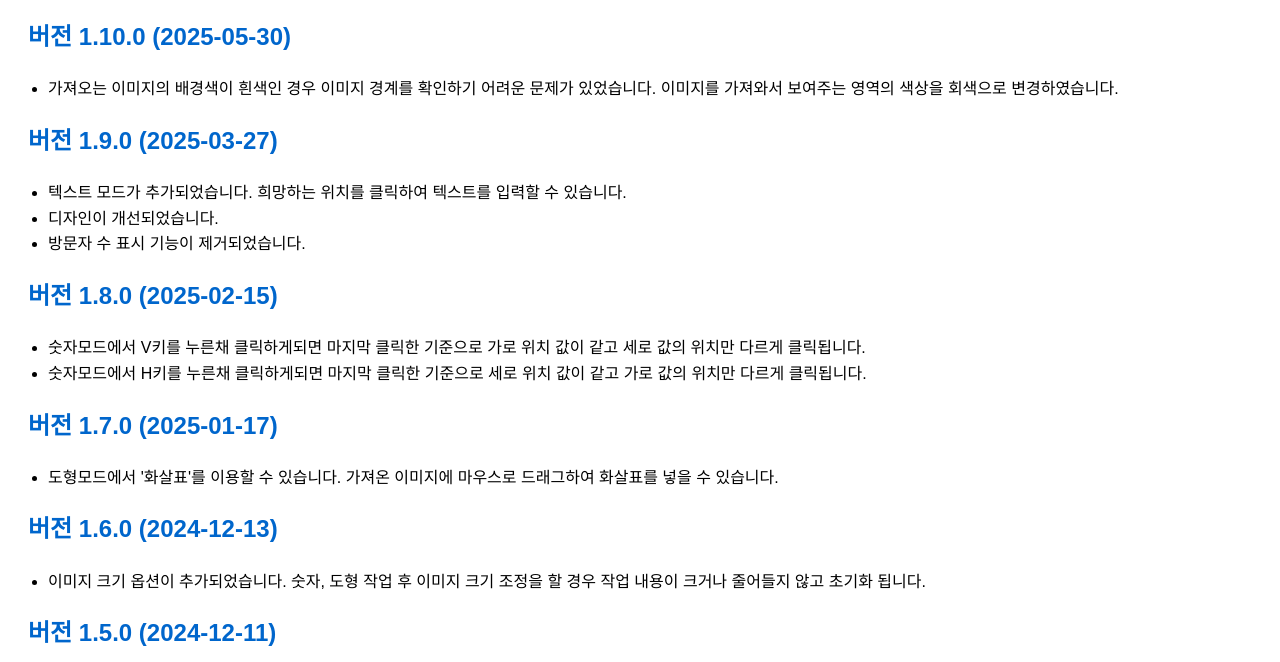
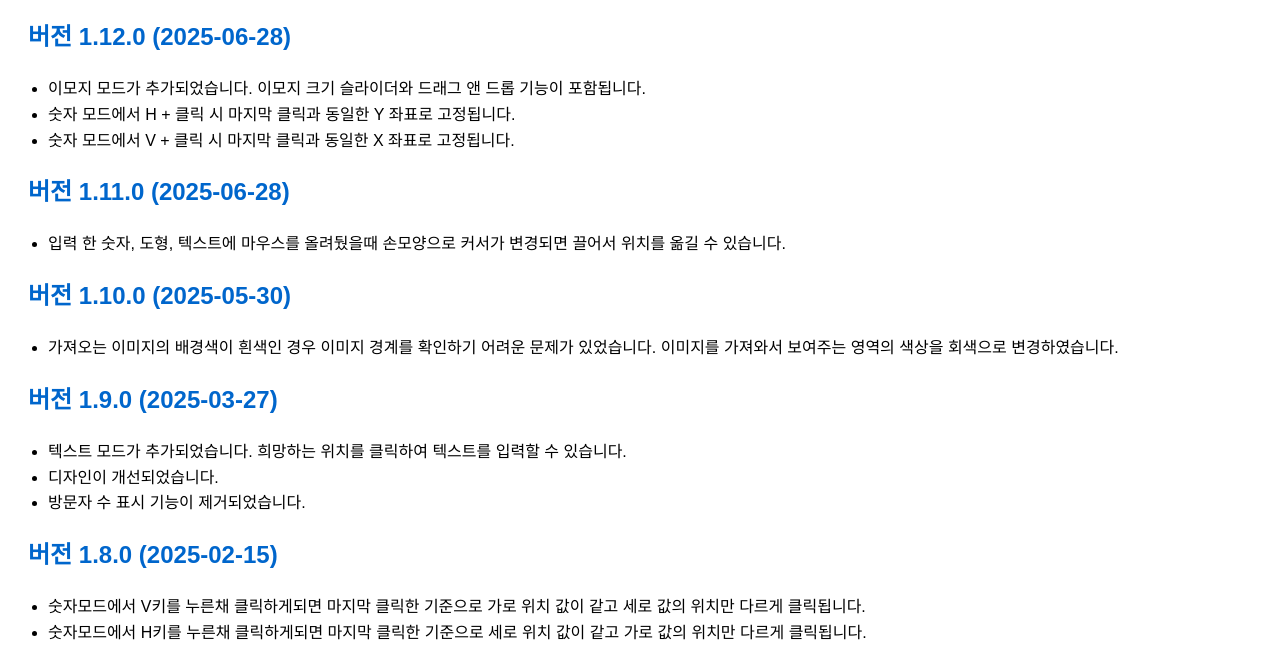
Before and after one commit to tiger-dreams/tiger-dream.github.io, a plain HTML site: page changelog.html in a window 1280 px wide. Shown: the part 104-766 px from the top of the page. Drawn offline with Linux system fonts and the light colour scheme.

Commit message:
Docs: Update changelog with emoji mode and number mode special keys

```diff
--- a/changelog.html
+++ b/changelog.html
@@ -14,6 +14,20 @@
 </head>
 <body>
     <h1>변경 이력</h1>
+    <div class="version">
+        <h2>버전 1.12.0 (2025-06-28)</h2>
+        <ul>
+            <li>이모지 모드가 추가되었습니다. 이모지 크기 슬라이더와 드래그 앤 드롭 기능이 포함됩니다.</li>
+            <li>숫자 모드에서 H + 클릭 시 마지막 클릭과 동일한 Y 좌표로 고정됩니다.</li>
+            <li>숫자 모드에서 V + 클릭 시 마지막 클릭과 동일한 X 좌표로 고정됩니다.</li>
+        </ul>
+    </div>
+    <div class="version">
+        <h2>버전 1.11.0 (2025-06-28)</h2>
+        <ul>
+            <li>입력 한 숫자, 도형, 텍스트에 마우스를 올려뒀을때 손모양으로 커서가 변경되면 끌어서 위치를 옮길 수 있습니다.</li>
+        </ul>
+    </div>
     <div class="version">
         <h2>버전 1.10.0 (2025-05-30)</h2>
         <ul>
```
Also changed, not shown: index.html (+0 -5 lines).
